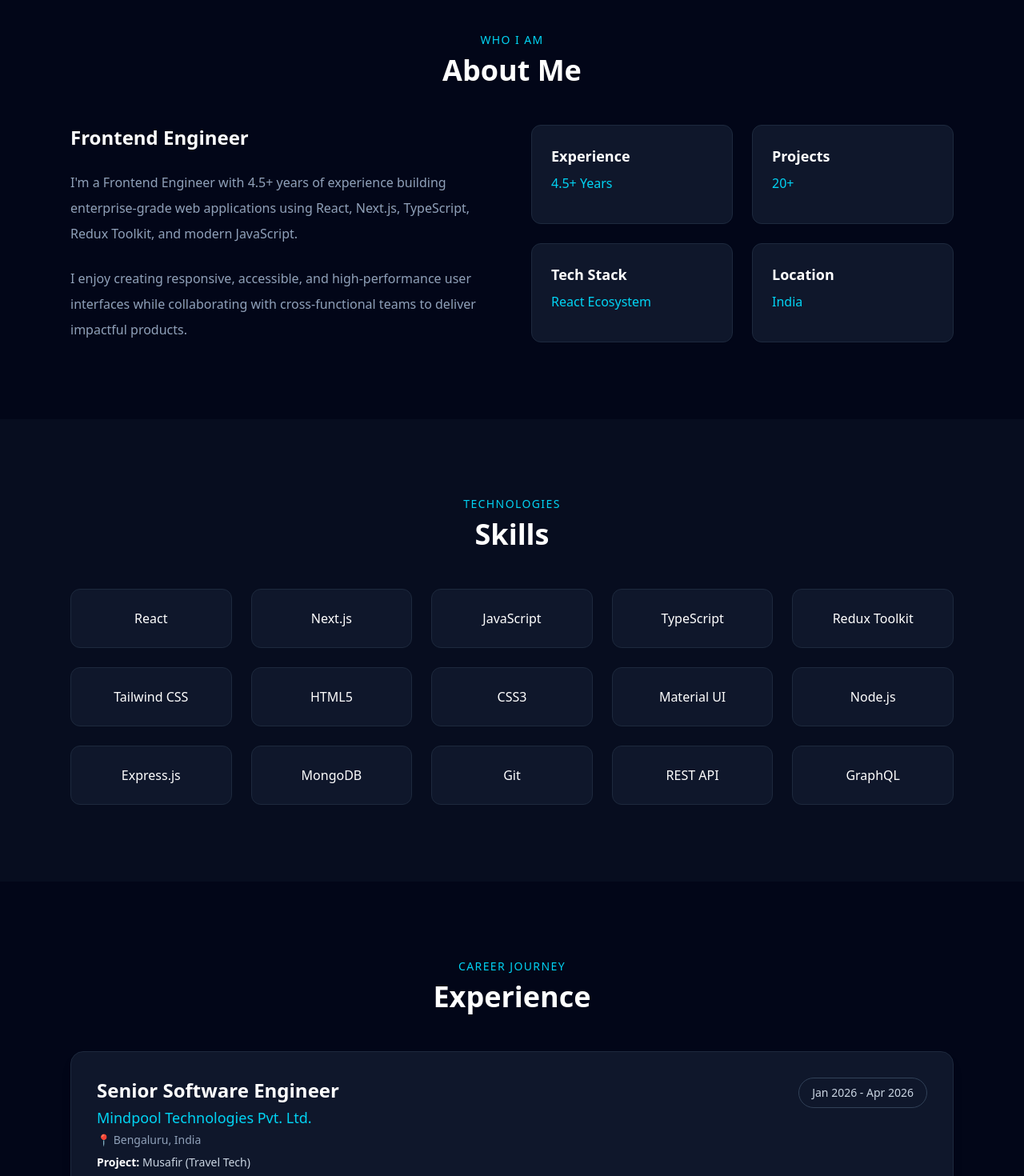
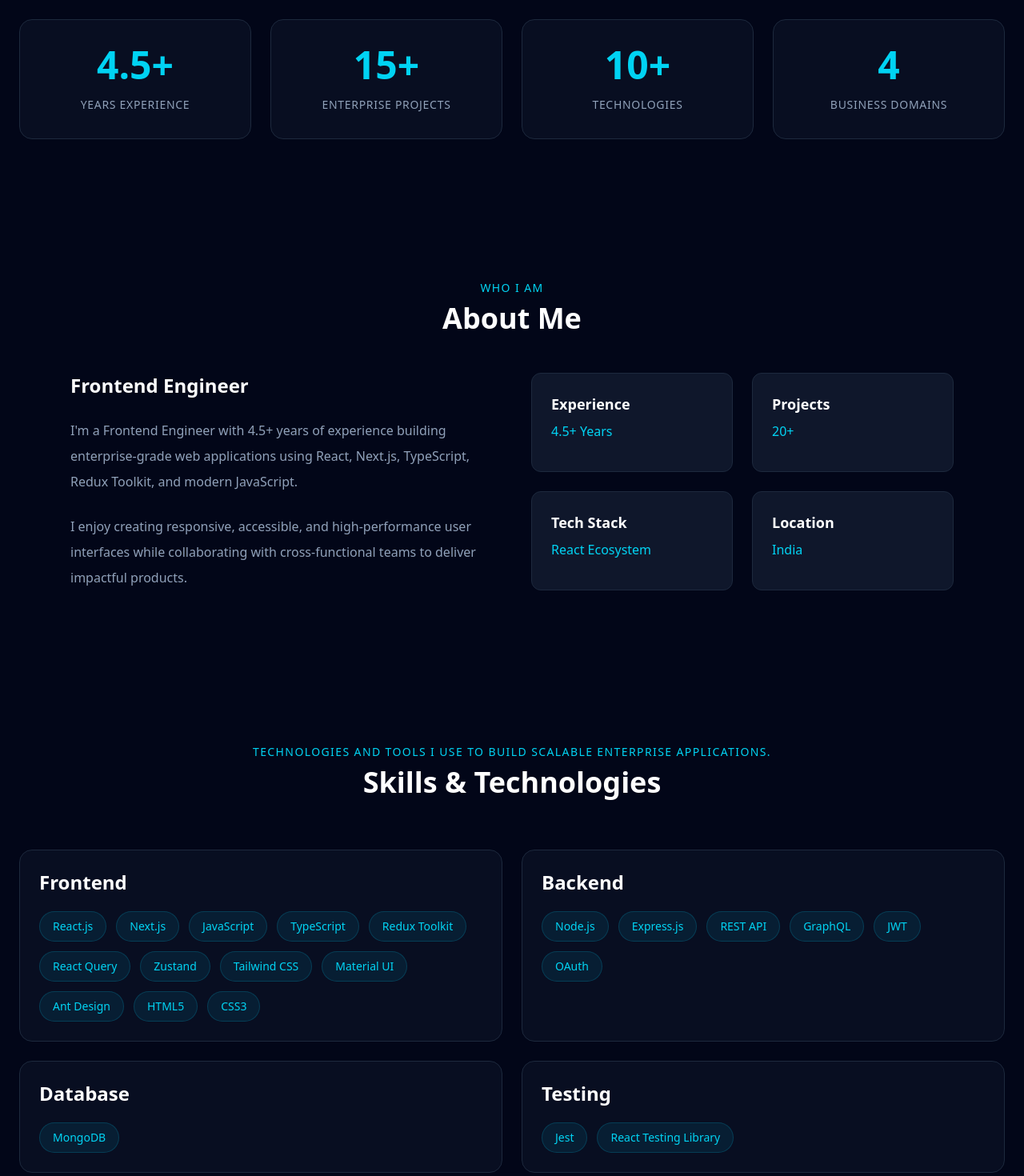
Before and after one commit to tariqaziz123/portfolio-nextjs, a Next.js app: page / in a window 1280 px wide. Shown: the part 1040-2510 px from the top of the page at 80% size. Built offline with nearby package versions, Linux system fonts and the light colour scheme.

Commit message:
polished skill section

```diff
--- a/app/page.tsx
+++ b/app/page.tsx
@@ -8,6 +8,7 @@ import Contact from "@/components/Contact/Contact";
 import Footer from "@/components/Footer/Footer";
 import FadeIn from "@/components/Layout/FadeIn";
 import ScrollToTop from "@/components/ScrollToTop/ScrollToTop";
+import Stats from "@/components/Stats/Stats";
 
 export default function Home() {
   return (
@@ -15,6 +16,9 @@ export default function Home() {
       <Navbar />
       <FadeIn>
         <Hero />
+      </FadeIn>
+      <FadeIn>
+        <Stats />
       </FadeIn>
       <FadeIn>
         <About />
--- /dev/null
+++ b/components/Skills/SkillCard.tsx
@@ -0,0 +1,36 @@
+import SkillChip from "./SkillChip";
+
+type Props = {
+  title: string;
+  skills: string[];
+};
+
+export default function SkillCard({
+  title,
+  skills,
+}: Props) {
+  return (
+    <div
+      className="
+        rounded-2xl
+        border
+        border-slate-800
+        bg-slate-900/50
+        p-6
+      "
+    >
+      <h3 className="mb-5 text-2xl font-bold">
+        {title}
+      </h3>
+
+      <div className="flex flex-wrap gap-3">
+        {skills.map((skill) => (
+          <SkillChip
+            key={skill}
+            skill={skill}
+          />
+        ))}
+      </div>
+    </div>
+  );
+}
--- /dev/null
+++ b/components/Skills/SkillChip.tsx
@@ -0,0 +1,30 @@
+type Props = {
+  skill: string;
+};
+
+export default function SkillChip({
+  skill,
+}: Props) {
+  return (
+    <span
+      className="
+        rounded-full
+        border
+        border-cyan-500/20
+        bg-cyan-500/10
+        px-4
+        py-2
+        text-sm
+        font-medium
+        text-cyan-400
+        transition-all
+        duration-300
+        hover:-translate-y-1
+        hover:border-cyan-400
+        hover:bg-cyan-500/20
+      "
+    >
+      {skill}
+    </span>
+  );
+}
--- a/components/Skills/Skills.tsx
+++ b/components/Skills/Skills.tsx
@@ -1,47 +1,28 @@
+import { skillCategories } from "@/components/data/skills";
+import SkillCard from "./SkillCard";
 import SectionTitle from "../SectionTitle/SectionTitle";
-
-const skills = [
-  "React",
-  "Next.js",
-  "JavaScript",
-  "TypeScript",
-  "Redux Toolkit",
-  "Tailwind CSS",
-  "HTML5",
-  "CSS3",
-  "Material UI",
-  "Node.js",
-  "Express.js",
-  "MongoDB",
-  "Git",
-  "REST API",
-  "GraphQL",
-];
 
 export default function Skills() {
   return (
     <section
       id="skills"
-      className="py-24 bg-slate-900/40"
+      className="py-24"
     >
-      <div className="mx-auto max-w-6xl px-6">
+      <div className="mx-auto max-w-7xl px-6">
 
         <SectionTitle
-          title="Skills"
-          subtitle="Technologies"
+          title="Skills & Technologies"
+          subtitle="Technologies and tools I use to build scalable enterprise applications."
         />
 
-        <div className="grid gap-6 sm:grid-cols-2 md:grid-cols-3 lg:grid-cols-5">
-
-          {skills.map((skill) => (
-            <div
-              key={skill}
-              className="rounded-xl border border-slate-800 bg-slate-900 p-6 transition duration-300 hover:-translate-y-2 hover:border-cyan-500 hover:shadow-xl border border-slate-800 bg-slate-900 p-5 text-center font-medium transition hover:-translate-y-1 hover:border-cyan-500"
-            >
-              {skill}
-            </div>
+        <div className="mt-16 grid gap-6 lg:grid-cols-2">
+          {skillCategories.map((category) => (
+            <SkillCard
+              key={category.title}
+              title={category.title}
+              skills={category.skills}
+            />
           ))}
-
         </div>
 
       </div>
--- /dev/null
+++ b/components/Stats/CountUp.tsx
@@ -0,0 +1,70 @@
+"use client";
+
+import { useEffect, useRef, useState } from "react";
+
+type CountUpProps = {
+  end: number;
+  duration?: number;
+  decimals?: number;
+  suffix?: string;
+};
+
+export default function CountUp({
+  end,
+  duration = 2000,
+  decimals = 0,
+  suffix = "",
+}: CountUpProps) {
+  const [count, setCount] = useState(0);
+  const [started, setStarted] = useState(false);
+
+  const ref = useRef<HTMLSpanElement>(null);
+
+  useEffect(() => {
+    const observer = new IntersectionObserver(
+      ([entry]) => {
+        if (entry.isIntersecting) {
+          setStarted(true);
+          observer.disconnect();
+        }
+      },
+      {
+        threshold: 0.5,
+      }
+    );
+
+    if (ref.current) {
+      observer.observe(ref.current);
+    }
+
+    return () => observer.disconnect();
+  }, []);
+
+  useEffect(() => {
+    if (!started) return;
+
+    let start = 0;
+
+    const increment = end / (duration / 16);
+
+    const timer = setInterval(() => {
+      start += increment;
+
+      if (start >= end) {
+        start = end;
+        clearInterval(timer);
+      }
+
+      setCount(start);
+    }, 16);
+
+    return () => clearInterval(timer);
+  }, [started, end, duration]);
+
+  return (
+    <span ref={ref}>
+      {count.toFixed(decimals)}
+      {suffix}
+    </span>
+  );
+}
--- /dev/null
+++ b/components/Stats/Stats.tsx
@@ -0,0 +1,47 @@
+import StatsCard from "./StatsCard";
+
+const stats = [
+  {
+    end: 4.5,
+    suffix: "+",
+    decimals: 1,
+    label: "Years Experience",
+  },
+  {
+    end: 15,
+    suffix: "+",
+    label: "Enterprise Projects",
+  },
+  {
+    end: 10,
+    suffix: "+",
+    label: "Technologies",
+  },
+  {
+    end: 4,
+    label: "Business Domains",
+  },
+];
+
+export default function Stats() {
+  return (
+    <section
+      id="stats"
+      className="py-20"
+    >
+      <div className="mx-auto max-w-7xl px-6">
+        <div className="grid gap-6 sm:grid-cols-2 lg:grid-cols-4">
+          {stats.map((stat) => (
+            <StatsCard
+              key={stat.label}
+              end={stat.end}
+              suffix={stat.suffix}
+              decimals={stat.decimals}
+              label={stat.label}
+            />
+          ))}
+        </div>
+      </div>
+    </section>
+  );
+}
--- /dev/null
+++ b/components/Stats/StatsCard.tsx
@@ -0,0 +1,46 @@
+import CountUp from "./CountUp";
+
+type StatsCardProps = {
+  end: number;
+  label: string;
+  suffix?: string;
+  decimals?: number;
+};
+
+export default function StatsCard({
+  end,
+  label,
+  suffix,
+  decimals,
+}: StatsCardProps) {
+  return (
+    <div
+      className="
+        group
+        rounded-2xl
+        border
+        border-slate-800
+        bg-slate-900/50
+        p-8
+        text-center
+        transition-all
+        duration-300
+        hover:-translate-y-2
+        hover:border-cyan-500
+        hover:shadow-[0_10px_40px_rgba(6,182,212,0.15)]
+      "
+    >
+      <h3 className="text-5xl font-bold text-cyan-400">
+        <CountUp
+          end={end}
+          decimals={decimals}
+          suffix={suffix}
+        />
+      </h3>
+
+      <p className="mt-4 text-sm uppercase tracking-wider text-slate-400">
+        {label}
+      </p>
+    </div>
+  );
+}
--- /dev/null
+++ b/components/data/skills.ts
@@ -0,0 +1,55 @@
+export const skillCategories = [
+  {
+    title: "Frontend",
+    skills: [
+      "React.js",
+      "Next.js",
+      "JavaScript",
+      "TypeScript",
+      "Redux Toolkit",
+      "React Query",
+      "Zustand",
+      "Tailwind CSS",
+      "Material UI",
+      "Ant Design",
+      "HTML5",
+      "CSS3",
+    ],
+  },
+  {
+    title: "Backend",
+    skills: [
+      "Node.js",
+      "Express.js",
+      "REST API",
+      "GraphQL",
+      "JWT",
+      "OAuth",
+    ],
+  },
+  {
+    title: "Database",
+    skills: [
+      "MongoDB",
+    ],
+  },
+  {
+    title: "Testing",
+    skills: [
+      "Jest",
+      "React Testing Library",
+    ],
+  },
+  {
+    title: "Tools",
+    skills: [
+      "Git",
+      "GitHub",
+      "Jira",
+      "Webpack",
+      "Vite",
+      "Figma",
+      "Postman",
+    ],
+  },
+];
```
